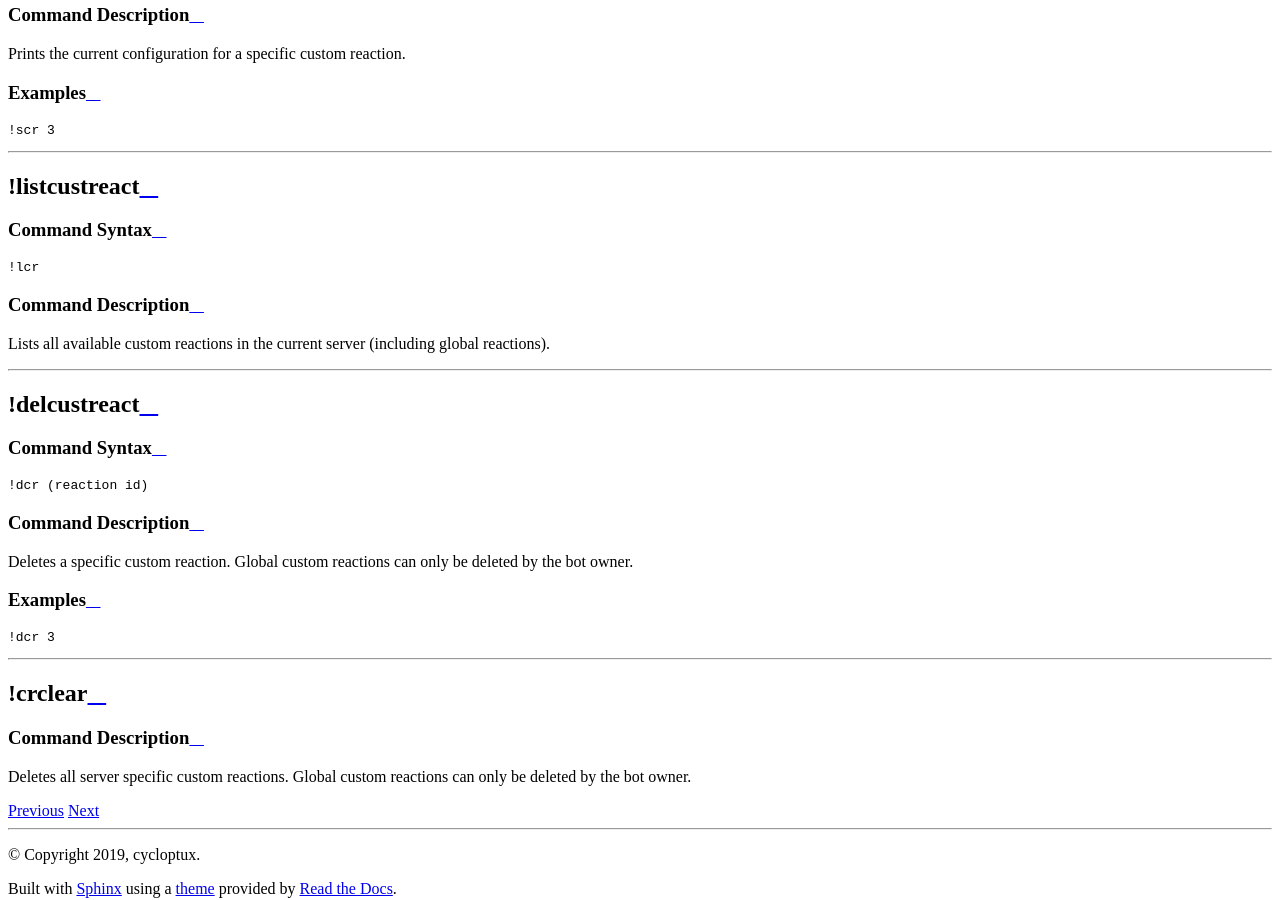
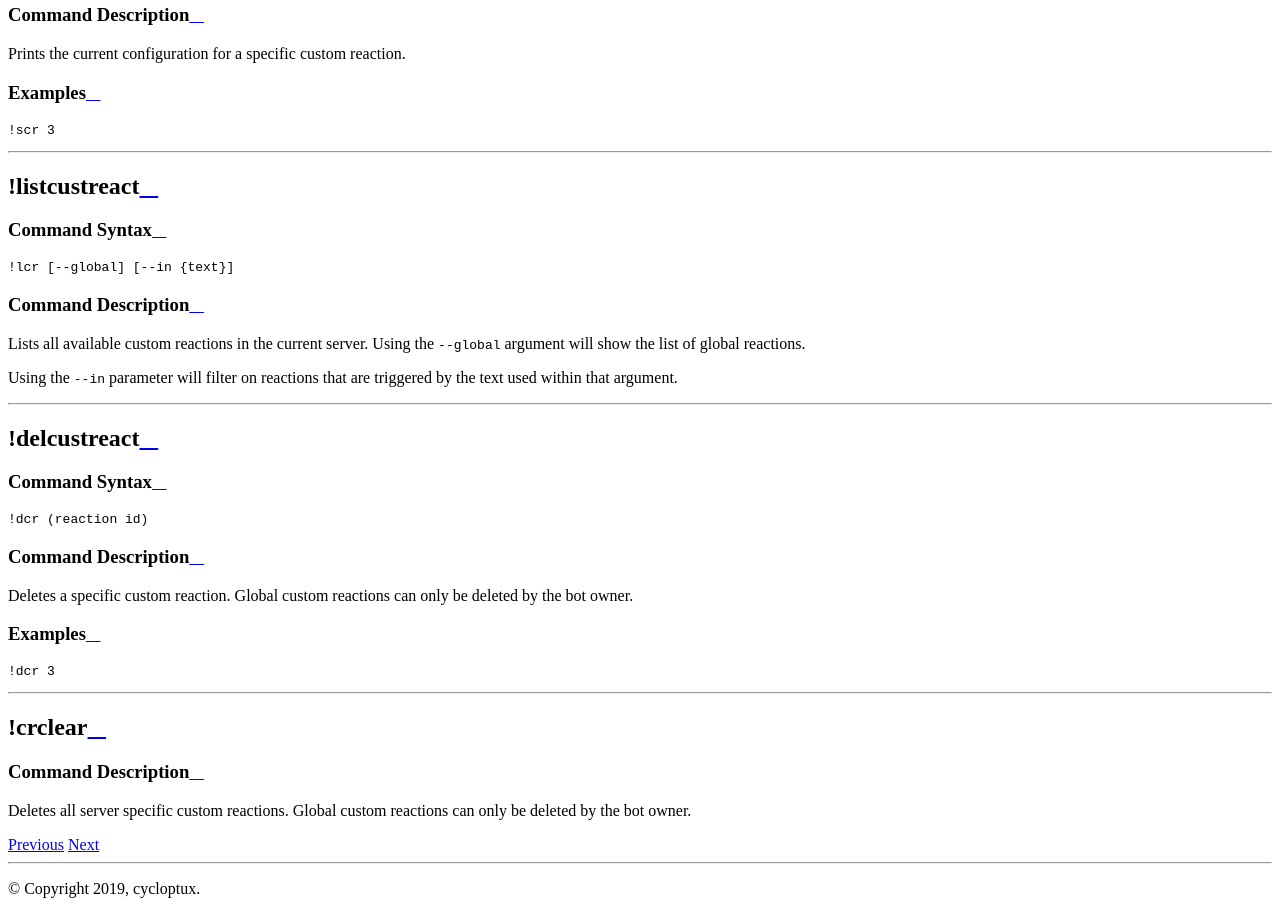
Before and after one commit to cycloptux/GiselleBot-Documentation, a Sphinx documentation site: the page built from docs/source/modules/custreact.rst, in a window 1280 px wide and 900 px high, scrolled down 3134 px. Built offline with Sphinx 7.4.7 and the Read the Docs theme 2.0.0, drawn with Linux system fonts in a browser that asks for light colours.

Commit message:
Updated lcr documentation.

```diff
--- a/docs/source/modules/custreact.rst
+++ b/docs/source/modules/custreact.rst
@@ -116,11 +116,13 @@ Command Syntax
 ^^^^^^^^^^^^^^
 .. parsed-literal::
 
-    |bot_prefix|\ lcr
+    |bot_prefix|\ lcr [--global] [--in {text}]
 
 Command Description
 ^^^^^^^^^^^^^^^^^^^
-Lists all available custom reactions in the current server (including global reactions).
+Lists all available custom reactions in the current server. Using the ``--global`` argument will show the list of global reactions.
+
+Using the ``--in`` parameter will filter on reactions that are triggered by the text used within that argument.
 
 ....
 
```
